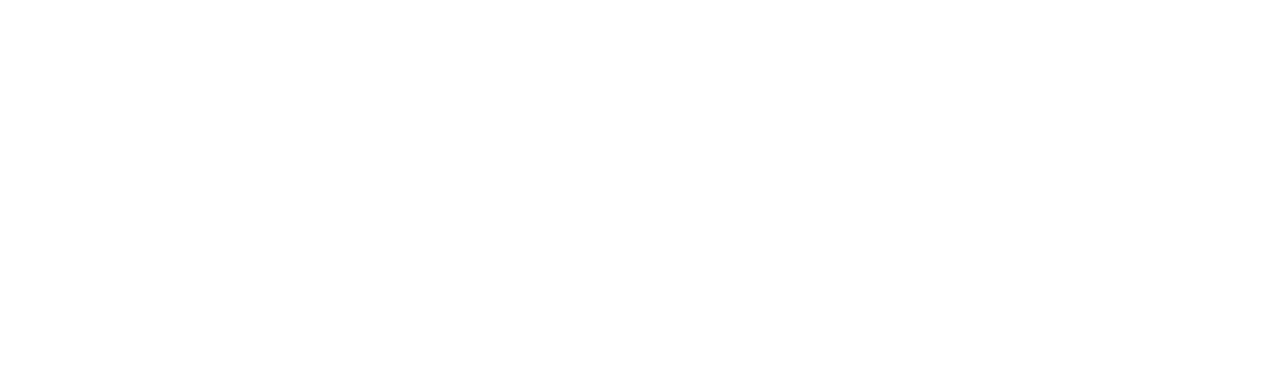
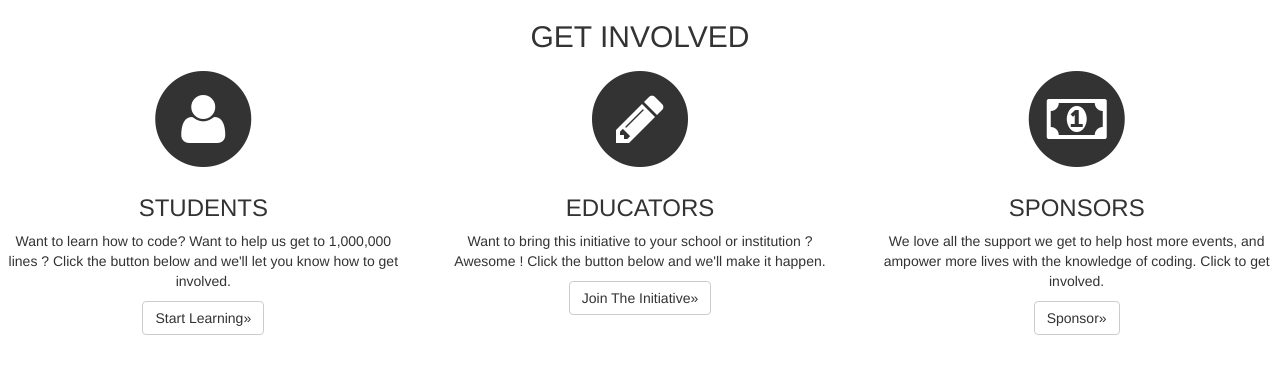
Before and after one commit to axoulette34/OneMillionLines, a plain HTML site: page index.html in a window 1280 px wide. Drawn offline with nearby package versions, Linux system fonts and the light colour scheme; some packages are replaced by stand-ins of ours; a script that the page names is missing.

Commit message:
Update index.html

```diff
--- a/index.html
+++ b/index.html
@@ -12,6 +12,7 @@
 
     <link rel="stylesheet" type="text/css" href="http://fonts.googleapis.com/css?family=Arvo">
     <link rel="stylesheet" type="text/css" href="fonts/font-awesome/css/font-awesome.min.css">
+
 
     <!-- Bootstrap core CSS -->
     <link href="css/bootstrap.min.css" rel="stylesheet">
@@ -34,9 +35,72 @@
       <!-- Votre code ici -->
     </div><!-- /#who -->
 
-    <div id="get-involved">
-      <!-- Votre code ici -->
-    </div><!-- /#get-involved -->
+
+
+<div id="get-involved"><!--axelle-->
+
+  <div class="mx-auto text-center">
+
+    <article><h2>GET INVOLVED</h2>
+
+
+    <div class="row">
+          <div class="col-md-4"><section>
+          <!-- insertion image logo student-->
+          <span class="fa-stack fa-4x">
+              <i class="fa fa-circle fa-stack-2x"></i>
+              <i class="fa fa-user fa-stack-1x fa-inverse"></i>
+            </span>
+
+
+
+             <h3> STUDENTS </h3>
+               <p>Want to learn how to code? Want to help us get to 1,000,000 lines ? Click the button below and we'll let you know how to get involved.</p>
+
+                  <button type="button" class="btn btn-default">Start Learning»</button>
+                                 </section></div>
+
+
+    <div class="col-md-4"><section>
+            <!--insertion image logo education-->
+            <span class="fa-stack fa-4x">
+              <i class="fa fa-circle fa-stack-2x"></i>
+              <i class="fa fa-pencil fa-stack-1x fa-inverse"></i>
+            </span>
+
+
+
+            <h3> EDUCATORS </h3>
+            <p>Want to bring this initiative to your school or institution ? Awesome ! Click the button below and we'll make it happen. </p>
+
+                    <button type="button" class="btn btn-default">Join The Initiative»</button>
+
+                            </section></div>
+
+    <div class="col-md-4"><section>
+              <!--insertion image logo SPonsor-->
+              <span class="fa-stack fa-4x">
+              <i class="fa fa-circle fa-stack-2x"></i>
+              <i class="fa fa-money fa-stack-1x fa-inverse"></i>
+            </span>
+
+              <h3>SPONSORS</h3>
+              <p> We love all the support we get to help host more events, and ampower more lives with the knowledge of coding. Click to get involved. </p>
+
+                    <button type="button" class="btn btn-default">Sponsor»</button>
+
+                          </section></div>
+
+
+    </div><!--class row-->
+
+    </article>
+
+  </div><!--class center-->
+
+</div><!-- /#get-involved axelle -->
+
+
 
     <footer>
       <!-- Votre code ici -->
```
